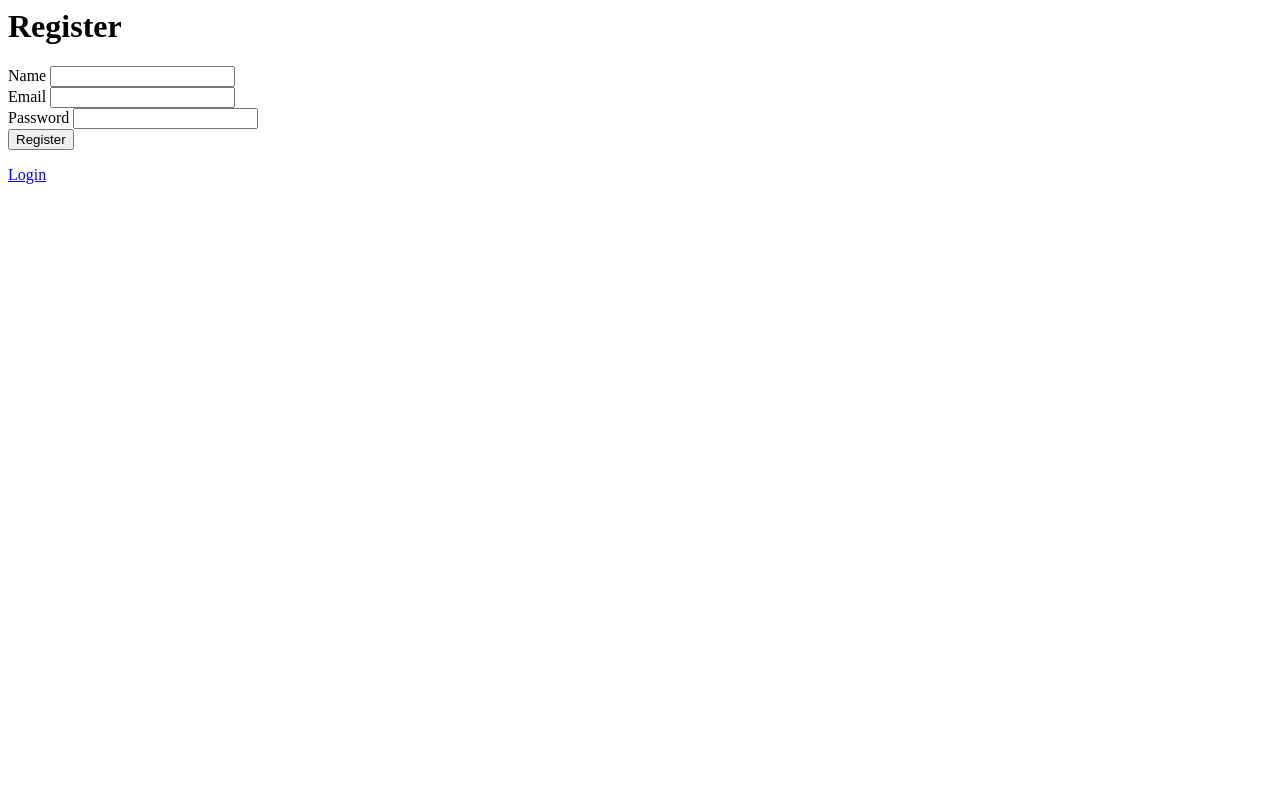
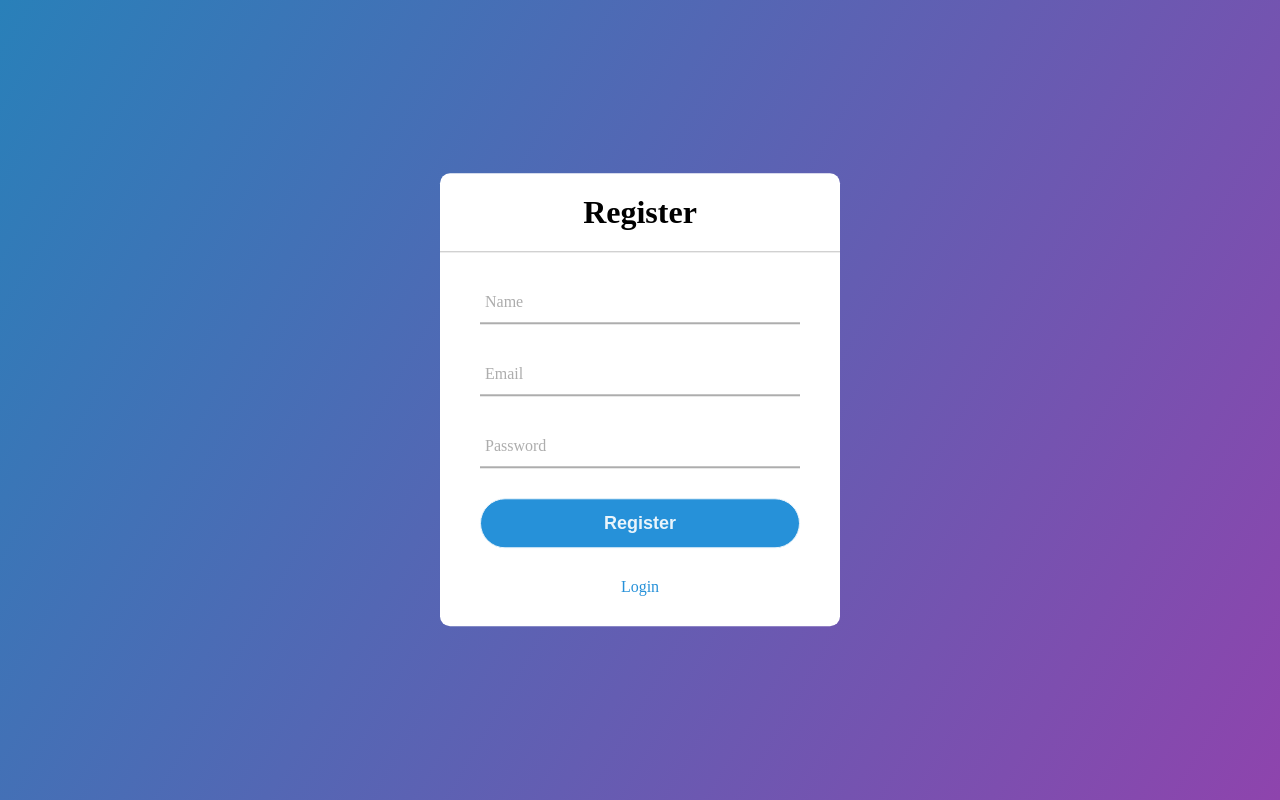
Before and after one commit to nepthius/Talkative, a Node server app: page /register in a window 1280 px wide. Run offline with Node 20, Linux system fonts and the light colour scheme; some libraries are stand-ins or nearby versions.

Commit message:
Added styling for login and register pages

```diff
--- /dev/null
+++ b/public/styles.css
@@ -0,0 +1,6 @@
+body{
+    margin: 0;
+    padding: 0;
+    font-family: montserrat;
+    background: linear-gradient(120deg, #2980b9, #8e44ad);
+}
--- /dev/null
+++ b/views/partials/loginAndRegister_style.ejs
@@ -0,0 +1,114 @@
+<style>
+body{
+    margin: 0;
+    padding: 0;
+    font-family: montserrat;
+    background: linear-gradient(120deg, #2980b9, #8e44ad);
+    height: 100vh;
+    overflow: hidden;
+
+}
+
+.content{
+    position:absolute;
+    top: 50%;
+    left: 50%;
+    transform: translate(-50%, -50%);
+    width: 400px;
+    background: white;
+    border-radius:10px;
+}
+
+.content h1{
+    text-align: center;
+    padding: 0 0 20px 0;
+    border-bottom: 1px solid silver;
+}
+
+.content form{
+    padding: 0 40px;
+    box-sizing: border-box;
+}
+
+form .txt_field{
+    position: relative;
+    border-bottom: 2px solid #adadad;
+    margin: 30px 0;
+}
+
+.txt_field input{
+    width: 100%;
+    padding: 0 5px;
+    height: 40px;
+    font-size: 16px;
+    border: none;
+    background: none;
+    outline: none;
+}
+
+.txt_field label{
+    position: absolute;
+    top: 50%;
+    left: 5px;
+    color: #adadad;
+    transform: translateY(-50%);
+    font-size: 16px;
+    pointer-events: none;
+    transition: .5s;
+}
+
+.txt_field span::before{
+    content: '';
+    position: absolute;
+    top: 40px;
+    left: 0;
+    width: 0%;
+    height: 2px;
+    background: #2691d9;
+    transition: .5s;
+}
+
+.txt_field input:focus ~ label,
+.text_field input:valid ~label{
+    top: -5px;
+    color: #2691d9;
+}
+
+.txt_field input:focus ~ span::before,
+.text_field input:valid ~span::before{
+    width: 100%;
+    color: #2691d9;
+}
+
+button[type="submit"]{
+    width: 100%;
+    height: 50px;
+    border: 1px solid;
+    background: #2691d9;
+    border-radius: 25px;
+    font-size: 18px;
+    color: #e9f4fb;
+    font-weight: 700;
+    cursor: pointer;
+    outline: none;
+}
+button[type="submit"]:hover{
+    border-color: #2691d9;
+    transition: .5s;
+}
+
+.signup{
+    margin: 30px 0;
+    text-align: center;
+    font-size:16px;
+}
+
+.signup a{
+    color: #2691d9;
+    text-decoration: none;
+}
+
+.signup a:hover{
+    text-decoration: underline;
+}
+</style>
--- a/views/register.ejs
+++ b/views/register.ejs
@@ -1,25 +1,33 @@
 <html lang="en">
-    <h1>Register</h1>
+
+    <%-include('./partials/loginAndRegister_style.ejs')%>
 <body>
     <div class = "register content">
+        <h1>Register</h1>
         <form action = "/register" method="POST">
-            <div>
+            <div class = "txt_field">
+                <input type="text" id="name" name = 'name' required>
+                <span></span>
                 <label for="name">Name</label>
-                <input type="text" id="name" name = 'name' required>
             </div>
 
-            <div>
+            <div class = "txt_field">
+                <input type="email" id="email" name = 'email' required>
+                <span></span>
                 <label for="email">Email</label>
-                <input type="email" id="email" name = 'email' required>
             </div>
 
-            <div>
+            <div class = "txt_field">
+                <input type="password" id="password" name = 'password' required>
+                <span></span>
                 <label for="password">Password</label>
-                <input type="password" id="password" name = 'password' required>
             </div>
             <button type="submit">Register</button>
         </form>
-        <a href="/login">Login</a>
+        <div class = "signup">
+            <a href="/login">Login</a>
+        </div>
+
     </div>
 </body>
 </html>
```
Also changed, not shown: views/login.ejs (+12 -6 lines).
